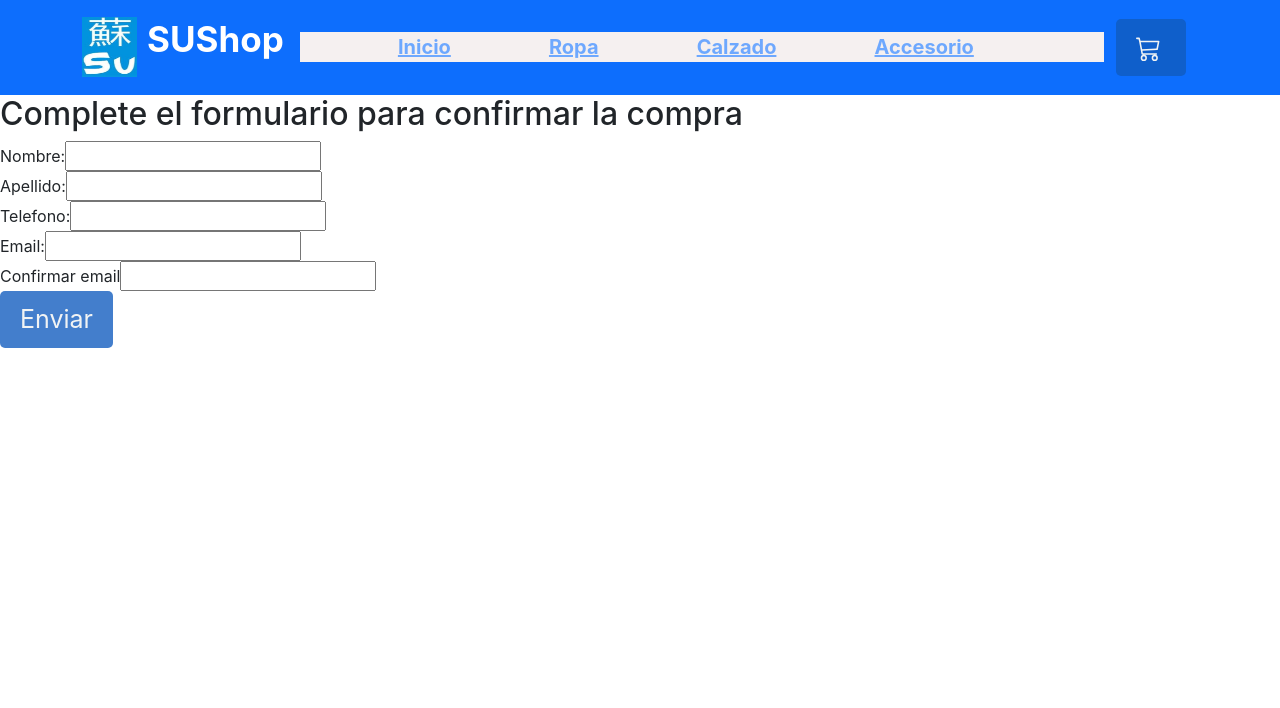
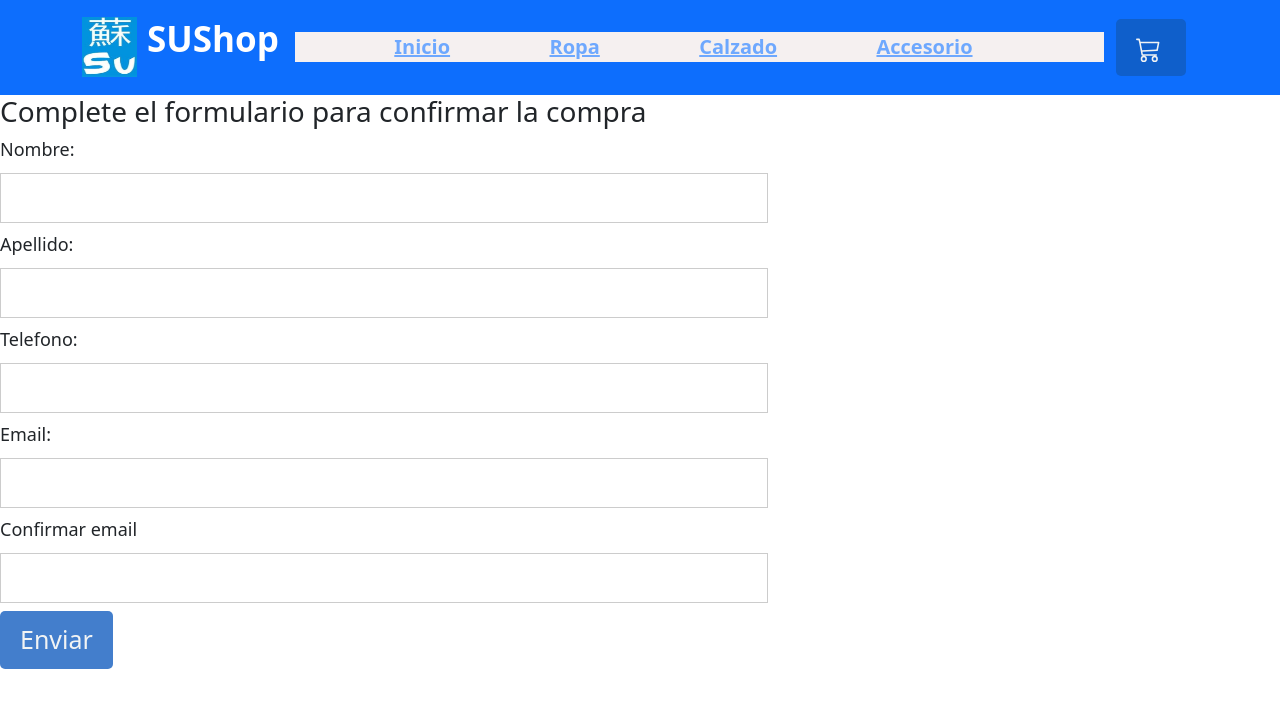
Before and after one commit to RicardoSuSilva/AppEcommerce_SuSilva-, a React (Create React App) app: page /checkout in a window 1280 px wide. Shown: the top 708 px of the page. Built offline with nearby package versions, Linux system fonts and the light colour scheme.

Commit message:
agregando CSS al formulario

```diff
--- /dev/null
+++ b/src/Components/Checkout/CheckOut.css
@@ -0,0 +1,16 @@
+.input-check {
+    width: 60%;
+    padding: 12px 20px;
+    margin: 8px 0;
+    display: grid;
+    justify-content: center;
+    border: 1px solid #ccc;
+    box-sizing: border-box;
+
+}
+
+.lab-check {
+    font-size: 18px;
+    margin-bottom: 10px;
+    display: block;
+}
--- a/src/Components/Checkout/CheckOut.js
+++ b/src/Components/Checkout/CheckOut.js
@@ -1,6 +1,7 @@
 import { useState } from "react"
 import { useCartContext } from "../Context/CartContext"
 import {getFirestore, collection, addDoc, updateDoc, doc, getDoc} from 'firebase/firestore';
+import './CheckOut.css';
 
 export const CheckOut = () =>{
       const [nombre, setNombre] = useState('');
@@ -42,6 +43,7 @@ export const CheckOut = () =>{
       apellido,
       telefono,
       email,
+      mensaje,
      };
      Promise.all(
       orden.items.map(async (productoOrden)=>{
@@ -84,7 +86,7 @@ export const CheckOut = () =>{
 };
   return(
         <div>
-          <h2> Complete el formulario para confirmar la compra </h2>
+          <h3> Complete el formulario para confirmar la compra </h3>
            <form onSubmit={manejadorFormulario}>
 
             {cart.map((producto)=>(
--- a/src/Components/Item/Item.css
+++ b/src/Components/Item/Item.css
@@ -30,10 +30,10 @@
 /* Estilos para los enlaces */
     text-decoration-none {
     text-decoration: none;
-    color: #000; /* Cambia el color del enlace según tu preferencia */
+    color: #000;
     }
 
   /* Estilos para los enlaces en hover (opcional) */
     .text-decoration-none:hover {
-    color: #007bff; /* Cambia el color en hover según tu preferencia */
+    color: #007bff;
     }
--- a/src/Components/ItemList/ItemList.js
+++ b/src/Components/ItemList/ItemList.js
@@ -6,8 +6,8 @@ const ItemList = ({item}) => {
     return (
         <div className='row' id='itemlist'>
             {item.map(item =>
-                <div className='col-md-3' key={item.id}>
-                    <Item item={item} />
+                <div className='col-md-3'key={item.id}>
+                <Item item={item} />
                 </div>
                  )}
         </div>
--- a/src/index.css
+++ b/src/index.css
@@ -1,4 +1,4 @@
-body {
+/*body {
   margin: 0;
   font-family: -apple-system, BlinkMacSystemFont, 'Segoe UI', 'Roboto', 'Oxygen',
     'Ubuntu', 'Cantarell', 'Fira Sans', 'Droid Sans', 'Helvetica Neue',
@@ -11,3 +11,4 @@ code {
   font-family: source-code-pro, Menlo, Monaco, Consolas, 'Courier New',
     monospace;
 }
+*/
--- a/src/index.js
+++ b/src/index.js
@@ -7,9 +7,9 @@ import './Components/Firebase/config';
 
 const root = ReactDOM.createRoot(document.getElementById('root'));
 root.render(
-  <React.StrictMode>
+  /*<React.StrictMode>*/
     <App />
-  </React.StrictMode>
+  /*</React.StrictMode>*/
 );
 
 // If you want to start measuring performance in your app, pass a function
```
